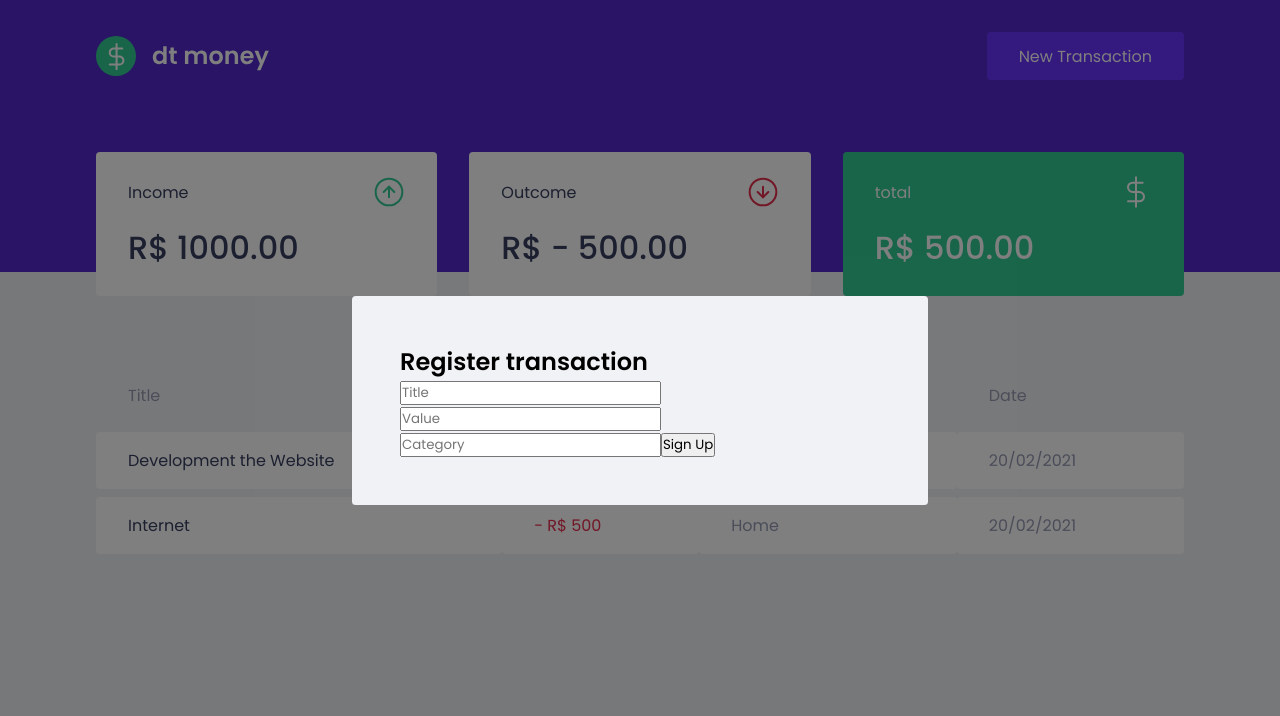
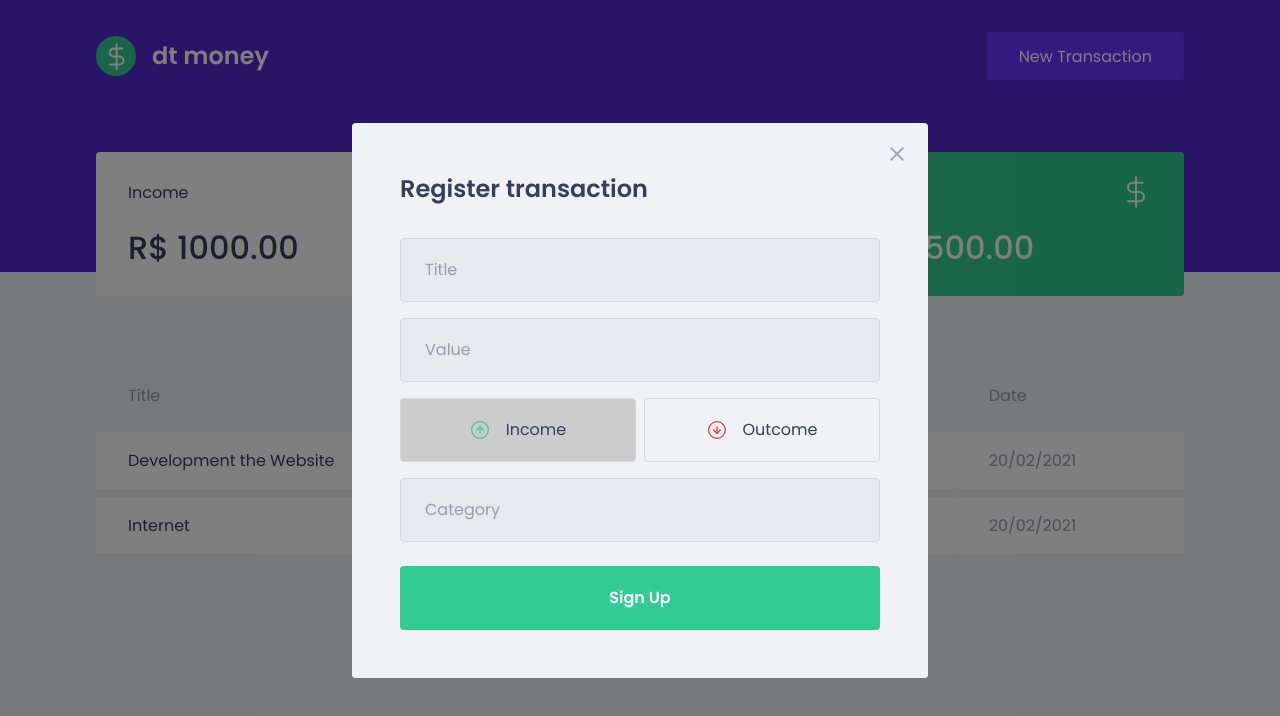
Before and after one commit to KevinMCruzP/ignite_dtmoney_financeControl, a React (Create React App) app: page / in a window 1280 px wide. Both pictures are taken after a click on the button "New Transaction". Shown: the top 716 px of the page. Built offline with nearby package versions, Linux system fonts and the light colour scheme; no server answers; what miragejs would draw is missing.

Commit message:
Modal style

```diff
--- a/package.json
+++ b/package.json
@@ -5,6 +5,7 @@
   "dependencies": {
     "axios": "^0.21.1",
     "miragejs": "^0.1.41",
+    "polished": "^4.1.1",
     "react": "^17.0.1",
     "react-dom": "^17.0.1",
     "react-modal": "^3.12.1",
--- a/src/components/NewTransactionModal/index.tsx
+++ b/src/components/NewTransactionModal/index.tsx
@@ -1,5 +1,9 @@
+import { useState } from "react";
 import Modal from "react-modal";
-import { Container } from "./styles";
+import closeImg from '../../assets/close.svg'
+import incomeImg from '../../assets/income.svg'
+import outcomeImg from '../../assets/outcome.svg'
+import { Container, TransactionTypeContainer, RadioBox } from "./styles";
 
 interface NewTransactionModalProps {
     isOpen: boolean;
@@ -7,6 +11,10 @@
 }
 
 export function NewTransactionModal({ isOpen, onRequestClose }: NewTransactionModalProps) {
+    const [type, setType] = useState('deposit');
+
+
+
     return (
         <Modal
             isOpen={isOpen} //Indica se o modal está aberto ou fechado
@@ -16,6 +24,14 @@
             overlayClassName="react-modal-overlay"
             className="react-modal-content"
         >
+            <button
+                type="button"
+                onClick={onRequestClose}
+                className="react-modal-close"
+            >
+                <img src={closeImg} alt="Close modal" />
+            </button>
+
             <Container>
                 <h2>Register transaction</h2>
 
@@ -26,6 +42,27 @@
                     type="number"
                     placeholder="Value"
                 />
+
+                <TransactionTypeContainer>
+                    <RadioBox
+                        type="button"
+                        onClick={() => { setType('deposit') }}
+                        isActive={type === 'deposit'}
+                    >
+                        <img src={incomeImg} alt="income" />
+                        <span>Income</span>
+                    </RadioBox>
+
+                    <RadioBox
+                        type="button"
+                        onClick={() => { setType('withdraw') }}
+                        isActive={type === 'withdraw'}
+                    >
+                        <img src={outcomeImg} alt="outcome" />
+                        <span>Outcome</span>
+                    </RadioBox>
+
+                </TransactionTypeContainer>
 
                 <input
                     placeholder="Category"
--- a/src/components/NewTransactionModal/styles.ts
+++ b/src/components/NewTransactionModal/styles.ts
@@ -1,5 +1,90 @@
 import styled from "styled-components";
+import { darken } from "polished";
+export const Container = styled.form`
+  h2 {
+    color: var(--text-title);
+    font-size: 1.5rem;
+    margin-bottom: 2rem;
+  }
 
-export const Container = styled.form`
+  input {
+    width: 100%;
+    padding: 0 1.5rem;
+    height: 4rem;
+    border-radius: 0.25rem;
 
+    border: 1px solid #d7d7d7;
+    background: #e7e9ee;
+
+    font-weight: 400;
+    font-size: 1rem;
+
+    &::placeholder {
+      color: var(--text-body);
+    }
+
+    //todo input que tenga un input antes de el tendrá esa propiedad
+    & + input {
+      margin-top: 1rem;
+    }
+  }
+  button[type="submit"] {
+    width: 100%;
+    padding: 0 1.5rem;
+    height: 4rem;
+    background: var(--green);
+    color: #fff;
+    border-radius: 0.25rem;
+    border: 0;
+    font-size: 1rem;
+    margin-top: 1.5rem;
+    font-weight: 600;
+
+    transition: filter 0.2s;
+
+    &:hover {
+      filter: brightness(0.9);
+    }
+  }
 `;
+
+export const TransactionTypeContainer = styled.div`
+  margin: 1rem 0;
+  display: grid;
+  grid-template-columns: 1fr 1fr;
+  gap: 0.5rem;
+`;
+
+interface RadioBoxProps {
+  isActive: boolean;
+}
+
+export const RadioBox = styled.button<RadioBoxProps>`
+  height: 4rem;
+  border: 1px solid #d7d7d7;
+  border-radius: 0.25rem;
+
+  background: ${(props) => (props.isActive ? "#ccc" : "transparent")};
+
+  display: flex;
+  align-items: center;
+  justify-content: center;
+
+  transition: border-color 0.2s;
+
+  &:hover {
+    border-color: ${darken(0.1, "#d7d7d7")};
+  }
+
+  img {
+    width: 20px;
+    height: 20px;
+  }
+
+  span {
+    display: inline-block;
+    margin-left: 1rem;
+    font-size: 1rem;
+    color: var(--text-title);
+  }
+`;
--- a/src/styles/global.ts
+++ b/src/styles/global.ts
@@ -78,5 +78,19 @@
 
 }
 
+.react-modal-close {
+    position: absolute;
+    right: 1.5rem;
+    top: 1.5rem;
+    border: 0;
+    background: transparent;
+
+    transition: filter 0.2s;
+
+    &:hover {
+        filter: brightness(0.8);
+    }
+
+}
 
 `;
```
Also changed, not shown: 1 other file (tests, documents, lock files or other folders).
